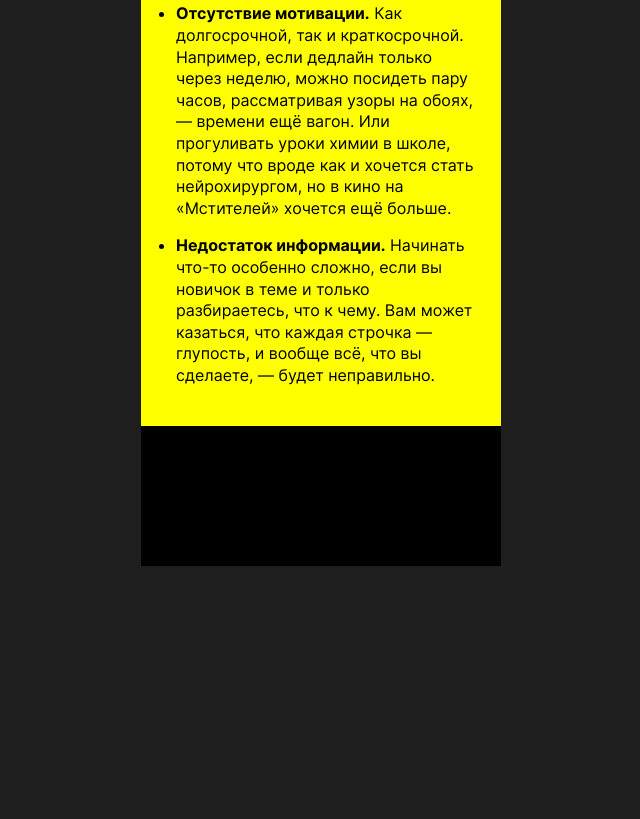
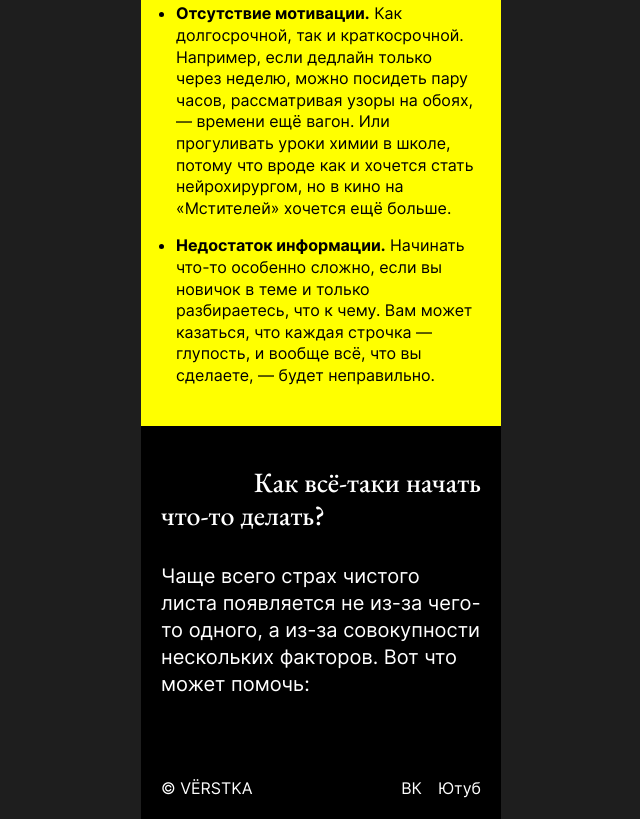
Before and after one commit to proggi28/First-project, a plain HTML site: page index.html in a window 1280 px wide. Shown: the part 1840-2659 px from the top of the page, without its empty margins (319-959 px from the left). Before the commit the page ends 2406 px from the top, so only its background shows below. Drawn offline with Linux system fonts and the light colour scheme; files whose address does not match are found by name.

Commit message:
add block footer

```diff
--- a/index.html
+++ b/index.html
@@ -76,43 +76,63 @@
         </p>
         <ul class="content-section__list">
           <li class="content-section__list-item">
-            <span class="content-section__list-accent">Неуверенность в результате.</span> И в том, что его вообще
-            можно достичь. Ведь как можно быть уверенным, что проводишь всю
-            работу не впустую? Что доведёшь дело до конца? А тут, пока не начал,
-            не надо и заканчивать.
+            <span class="content-section__list-accent"
+              >Неуверенность в результате.</span
+            >
+            И в том, что его вообще можно достичь. Ведь как можно быть
+            уверенным, что проводишь всю работу не впустую? Что доведёшь дело до
+            конца? А тут, пока не начал, не надо и заканчивать.
           </li>
           <li class="content-section__list-item">
-            <span class="content-section__list-accent">Страх критики.</span> Если работу будет кто-то оценивать, то
-            уже на самых ранних этапах мы смотрим на неё глазами этого человека.
-            Представляем, какие недостатки в ней можно найти. После этого
-            желание что-то делать сразу пропадает.
+            <span class="content-section__list-accent">Страх критики.</span>
+            Если работу будет кто-то оценивать, то уже на самых ранних этапах мы
+            смотрим на неё глазами этого человека. Представляем, какие
+            недостатки в ней можно найти. После этого желание что-то делать
+            сразу пропадает.
           </li>
           <li class="content-section__list-item">
-            <span class="content-section__list-accent">Перфекционизм.</span> Когда кажется, что работа не будет
-            сделана идеально, будто бы нет смысла её и начинать. В такие моменты
-            мы можем забыть, что с первого раза что-то получается довольно
-            редко.
+            <span class="content-section__list-accent">Перфекционизм.</span>
+            Когда кажется, что работа не будет сделана идеально, будто бы нет
+            смысла её и начинать. В такие моменты мы можем забыть, что с первого
+            раза что-то получается довольно редко.
           </li>
           <li class="content-section__list-item">
-            <span class="content-section__list-accent">Отсутствие мотивации.</span> Как долгосрочной, так и
-            краткосрочной. Например, если дедлайн только через неделю, можно
-            посидеть пару часов, рассматривая узоры на обоях, — времени ещё
-            вагон. Или прогуливать уроки химии в школе, потому что вроде как и
-            хочется стать нейрохирургом, но в кино на «Мстителей» хочется ещё
-            больше.
+            <span class="content-section__list-accent"
+              >Отсутствие мотивации.</span
+            >
+            Как долгосрочной, так и краткосрочной. Например, если дедлайн только
+            через неделю, можно посидеть пару часов, рассматривая узоры на
+            обоях, — времени ещё вагон. Или прогуливать уроки химии в школе,
+            потому что вроде как и хочется стать нейрохирургом, но в кино на
+            «Мстителей» хочется ещё больше.
           </li>
           <li class="content-section__list-item">
-            <span class="content-section__list-accent">Недостаток информации.</span> Начинать что-то особенно сложно,
-            если вы новичок в теме и только разбираетесь, что к чему. Вам может
-            казаться, что каждая строчка — глупость, и вообще всё, что вы
-            сделаете, — будет неправильно.
+            <span class="content-section__list-accent"
+              >Недостаток информации.</span
+            >
+            Начинать что-то особенно сложно, если вы новичок в теме и только
+            разбираетесь, что к чему. Вам может казаться, что каждая строчка —
+            глупость, и вообще всё, что вы сделаете, — будет неправильно.
           </li>
         </ul>
       </section>
-      <section
-        class="how-to content-section content-section_theme_dark"
-      ></section>
+      <section class="how-to content-section content-section_theme_dark">
+        <h3 class="content-section__subtitle ">
+          <span class="accent-span text-right">Как всё-таки начать</span>
+          <span class="accent-span">что-то делать?</span>
+        </h3>
+        <p class="content-section__introduction">
+          Чаще всего страх чистого листа появляется не из-за чего-то одного, а
+          из-за совокупности нескольких факторов. Вот что может помочь:
+        </p>
+      </section>
     </main>
-    <footer class="footer content-section content-section_theme_dark"></footer>
+    <footer class="footer content-section content-section_theme_dark">
+      <div class="footer__copy">© VЁRSTKA</div>
+      <ul class="footer__links">
+        <li class="footer__links-item"><a href="#0">ВК</a></li>
+        <li class="footer__links-item"><a href="#0">Ютуб</a></li>
+      </ul>
+    </footer>
   </body>
 </html>
--- a/styles/style.css
+++ b/styles/style.css
@@ -124,7 +124,6 @@ blockquote {
 }
 
 .content-section__subtitle .accent-span {
-  color: var(--black-bg, #131313);
   font-family: "EB Garamond";
   font-size: 28px;
   font-weight: 500;
@@ -133,7 +132,6 @@ blockquote {
 
 .content-section__introduction {
   margin-top: 32px;
-  color: var(--black-bg, #131313);
   font-size: 20px;
   line-height: 27px;
 }
@@ -161,8 +159,30 @@ font-weight: 700;
 
 .how-to {
   padding: 40px 20px 60px;
+  color: white;
 }
 
 .footer {
   padding: 20px;
+  display: flex;
+  justify-content: space-between;
 }
+
+.footer__copy {
+  line-height: 135%;
+}
+
+.footer__links {
+  display: flex;
+  list-style-type: none;
+  line-height: 125%;
+}
+
+.footer__links a {
+  text-decoration: none;
+  color: white;
+}
+
+.footer__links a:last-child {
+  margin-left: 16px;
+}
```
